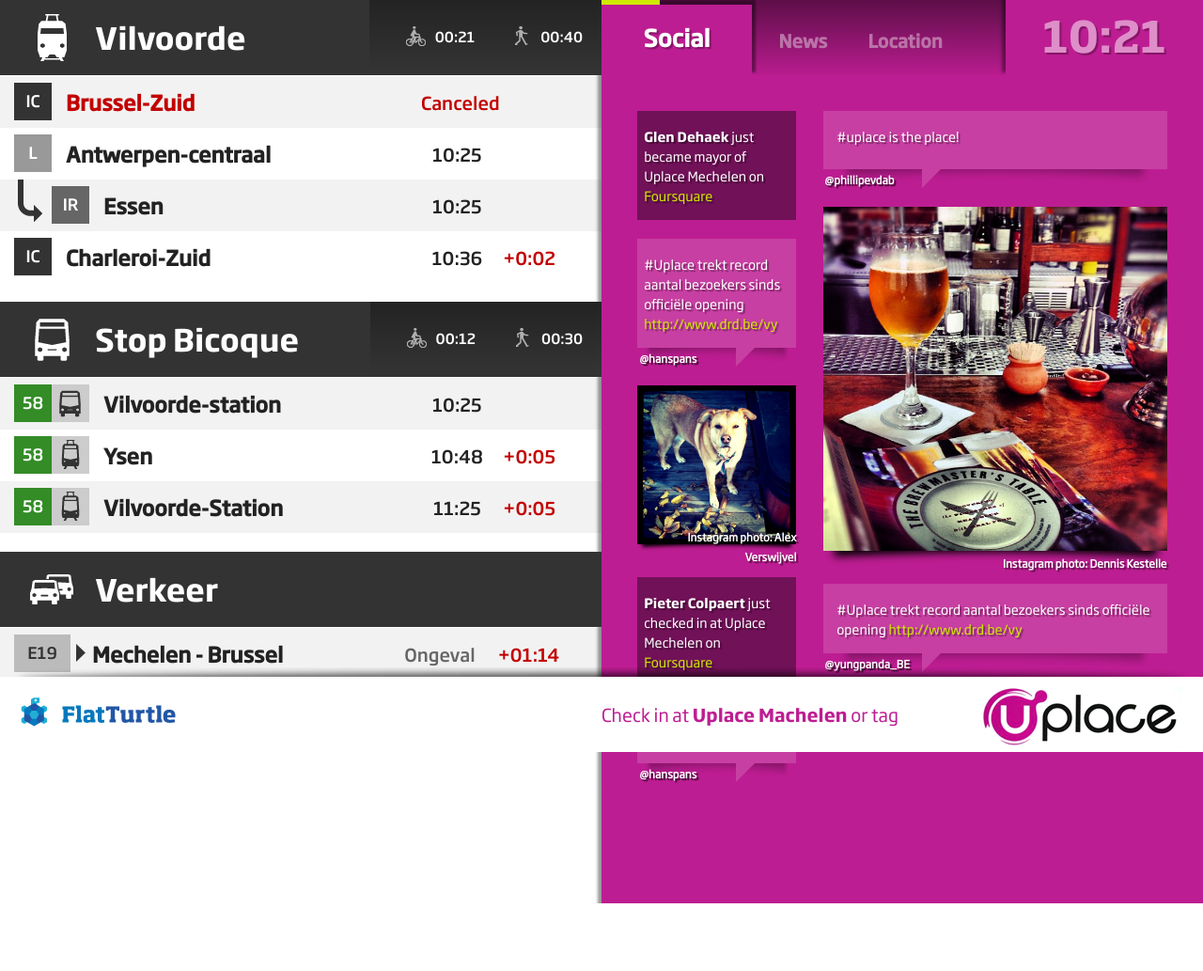
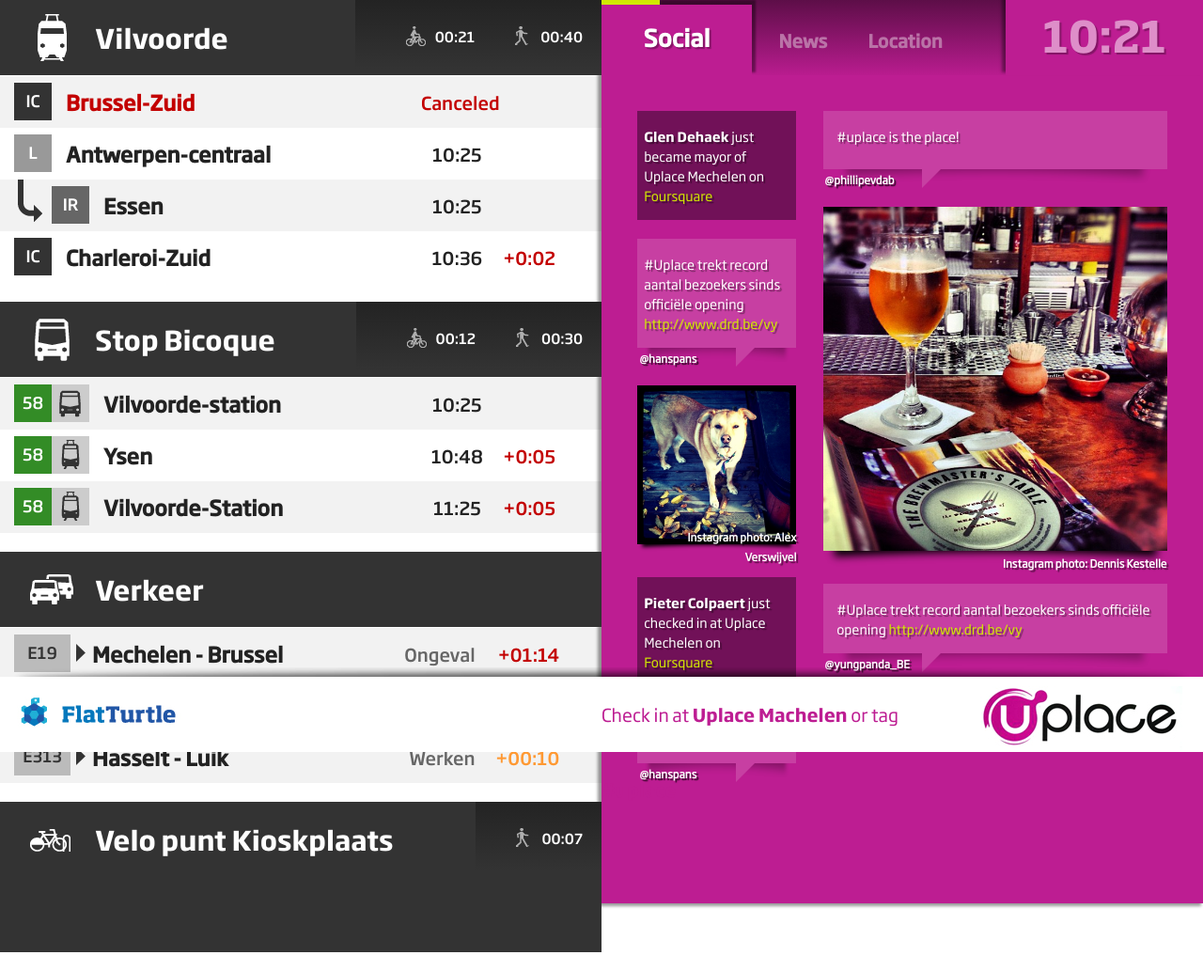
Before and after one commit to oSoc13/MyTurtle, a CodeIgniter app: page / in a window 1280 px wide. Shown: the whole page at 94% size. Before the commit the page ends 961 px from the top, so only its background shows below. Run offline with CodeIgniter, Linux system fonts and the light colour scheme.

Commit message:
Generic classes

```diff
--- a/client/css/main.css
+++ b/client/css/main.css
@@ -133,6 +133,69 @@ textarea {
    Author's custom styles
    ========================================================================== */
 
+
+/* ============================= !!! =============================
+* ICONS + BUS NUMBERS + TRAIN LINES
+*  ============================= !!! =============================
+*/
+
+/*===TITLE BARS ICON===*/
+
+/*TRAIN*/
+.titleBar .train, .titleBar .tram.bus, .titleBar .traffic, .titleBar .bus, .titleBar .bike{
+	width:81px;
+	height:81px;
+	float:left;
+	margin-left:15px;
+	}
+
+.titleBar h2{
+	float:left;
+	margin-left:5px;
+	font-size:1.5em;
+	font-weight:bold;
+	line-height:2.8em;
+	font-family:SohoGothicProBold;
+}
+
+.titleBar .train{
+	background-image:url(images/FT__0005_treinstation.png);
+}
+
+/*TRAFFIC*/
+.titleBar .traffic{
+	background-image:url(images/FT__0002_autoverkeer.png);
+	}
+
+/*tram bus*/
+.titleBar .tram.bus{
+	background-image:url(images/FT__0000_tram-enbushalte.png);
+	}
+
+/*tram bus*/
+.titleBar .bike{
+	background-image:url(images/FT__0001_huurfietsen.png);
+	}
+
+/*bus*/
+.titleBar .bus{
+	background-image:url(images/FT__0003_bushalte.png);
+	}
+
+/*SUB-CLASS BUS*/
+.results .bus{
+	background-image:url(images/FT__0002_bus.png);
+	padding:0;
+	}
+
+/*SUB-CLASS TRAM*/
+.results .tram{
+	background-image:url(images/FT__0003_tram.png);
+	padding:0;
+	}
+
+
+
 ul, ul li{
 	list-style-type:none;
 	-webkit-margin-before: 0;
@@ -202,12 +265,6 @@ ul li{
 }
 
 .distance .bike{
-	background-image:url(images/FT__0001_fietsafstand.png);
-	width:40px;
-	height:40px;
-	}
-
-.bike{
 	background-image:url(images/FT__0001_fietsafstand.png);
 	width:40px;
 	height:40px;
@@ -341,66 +398,6 @@ ul li{
 	margin-left:55px;
 }
 
-
-/* ============================= !!! =============================
-* ICONS + BUS NUMBERS + TRAIN LINES
-*  ============================= !!! =============================
-*/
-
-/*===TITLE BARS ICON===*/
-
-/*TRAIN*/
-.titleBar .train, .titleBar .tram.bus, .titleBar .traffic, .titleBar .bus{
-	width:81px;
-	height:81px;
-	float:left;
-	margin-left:15px;
-	}
-
-.titleBar h2{
-	float:left;
-	margin-left:5px;
-	font-size:1.7em;
-	font-weight:bold;
-	line-height:2.4em;
-	font-family:SohoGothicProBold;
-}
-
-.titleBar .train{
-	background-image:url(images/FT__0005_treinstation.png);
-}
-
-/*TRAFFIC*/
-.titleBar .traffic{
-	background-image:url(images/FT__0002_autoverkeer.png);
-	}
-
-/*tram bus*/
-.titleBar .tram.bus{
-	background-image:url(images/FT__0000_tram-enbushalte.png);
-	}
-
-/*tram bus*/
-.titleBar .tram{
-	background-image:url(images/FT__0001_huurfietsen.png);
-	}
-
-/*bus*/
-.titleBar .bus{
-	background-image:url(images/FT__0003_bushalte.png);
-	}
-
-/*SUB-CLASS BUS*/
-.results .bus{
-	background-image:url(images/FT__0002_bus.png);
-	padding:0;
-	}
-
-/*SUB-CLASS TRAM*/
-.results .tram{
-	background-image:url(images/FT__0003_tram.png);
-	padding:0;
-	}
 
 
 /*
--- a/client/template.php
+++ b/client/template.php
@@ -129,7 +129,7 @@
                         <ul>
                             <li>
                                 <div>
-                                    <div class="square wide">E19</div>
+                                    <div class="square">E19</div>
                                     <h3>Mechelen - Brussel</h3>
                                 </div>
                                 <div class="time">
@@ -139,7 +139,7 @@
                             </li>
                             <li>
                                 <div>
-                                    <div class="square wide">E19</div>
+                                    <div class="square">E19</div>
                                     <h3>Nederland</h3>
                                 </div>
                                 <div class="time">
@@ -147,7 +147,30 @@
                                     <p class="orange">+00:12</p>
                                 </div>
                             </li>
+                            <li>
+                                <div>
+                                    <div class="square">E313</div>
+                                    <h3>Hasselt - Luik</h3>
+                                </div>
+                                <div class="time">
+                                    <p>Werken</p>
+                                    <p class="orange">+00:10</p>
+                                </div>
+                            </li>
                         </ul>
+                    </div>
+                </section>
+
+                <section class="turtle">
+                    <div class="titleBar">
+                    	<i class="bike"></i>
+                        <h2>Velo punt Kioskplaats</h2>
+                        <div class="distance">
+                            <p><i class="foot"></i>00:07</p>
+                        </div>
+                    </div>
+                    <div class="titleBar">
+
                     </div>
                 </section>
 
```
